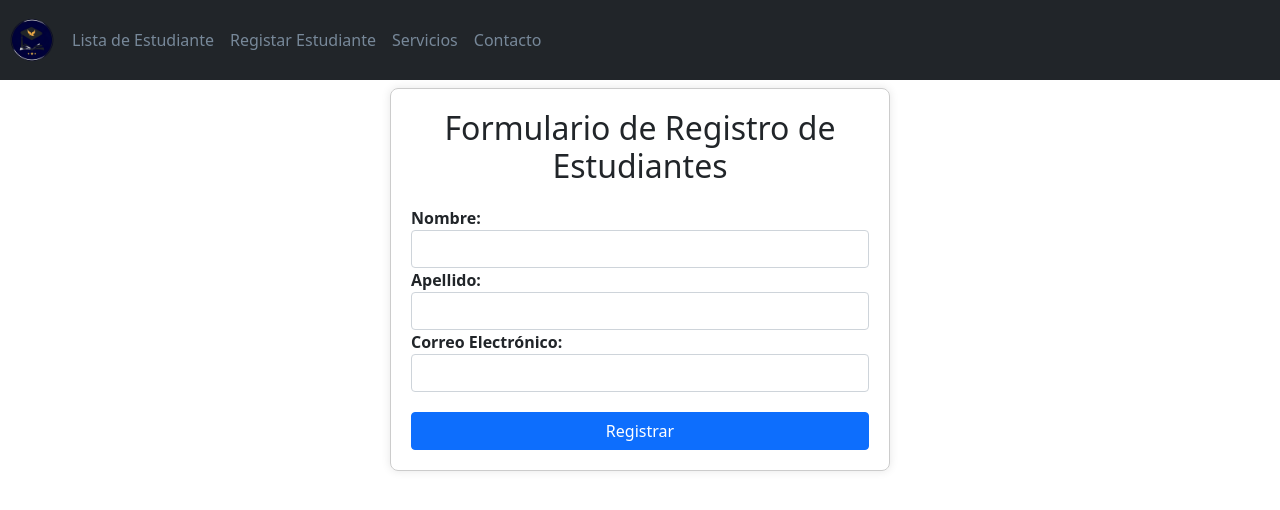
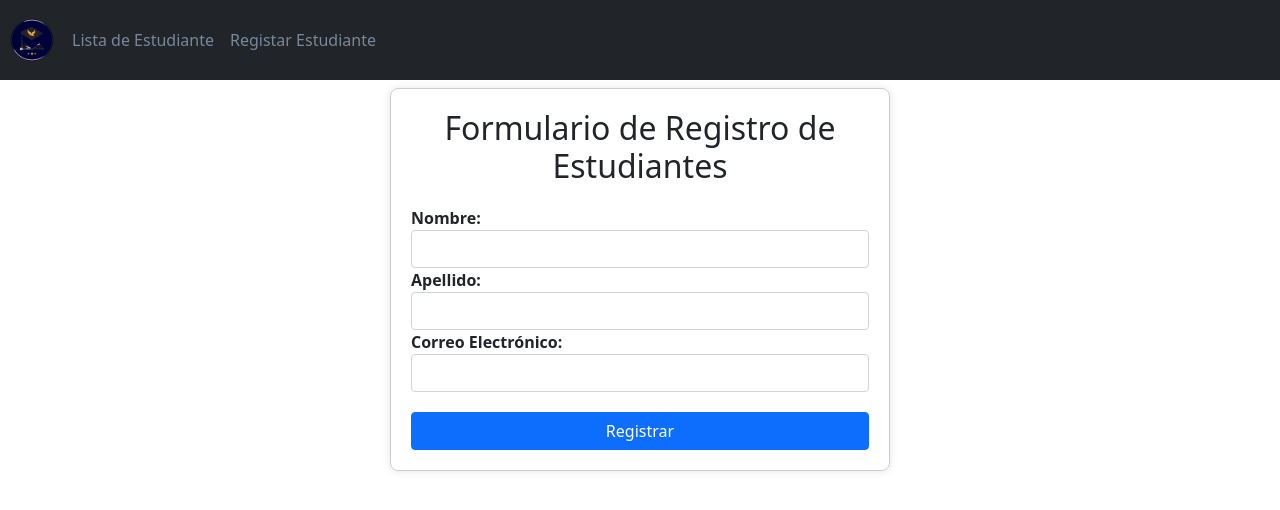
Before and after one commit to Maverickto11/Crud, an Angular app: page /registrar-alumno in a window 1280 px wide. Shown: the top 510 px of the page. Built offline with nearby package versions, Linux system fonts and the light colour scheme.

Commit message:
firebase

```diff
--- a/package.json
+++ b/package.json
@@ -18,6 +18,7 @@
     "@angular/platform-browser": "^16.2.0",
     "@angular/platform-browser-dynamic": "^16.2.0",
     "@angular/router": "^16.2.0",
+    "firebase": "^10.11.1",
     "jquery": "^3.7.1",
     "ngx-bootstrap": "^11.0.2",
     "rxjs": "~7.8.0",
--- a/src/app/app.component.html
+++ b/src/app/app.component.html
@@ -7,16 +7,10 @@
     <div class="collapse navbar-collapse" id="navbarNav">
         <ul class="navbar-nav ml-auto">
             <li class="nav-item">
-                <a class="nav-link" href="estudiantes">Lista de Estudiante</a>
+                <a class="nav-link" href="/estudiantes">Lista de Estudiante</a>
             </li>
             <li class="nav-item">
-                <a class="nav-link" href="registrar-alumno">Registar Estudiante</a>
-            </li>
-            <li class="nav-item">
-                <a class="nav-link" href="#">Servicios</a>
-            </li>
-            <li class="nav-item">
-                <a class="nav-link" href="#">Contacto</a>
+                <a class="nav-link" href="/registrar-alumno">Registar Estudiante</a>
             </li>
         </ul>
     </div>
--- a/src/app/app.module.ts
+++ b/src/app/app.module.ts
@@ -15,8 +15,8 @@ import { ReactiveFormsModule } from '@angular/forms';
 
 const routes: Routes = [
   {path : 'estudiantes',component:ListaEstudianteComponent},
+  {path : 'registrar-alumno',component:RegistrarAlumnoComponent},
   {path : '', redirectTo:'estudiantes', pathMatch:'full'},
-  {path : 'registrar-alumno',component:RegistrarAlumnoComponent}
 ];
 
 @NgModule({
--- a/src/app/estudiante.service.ts
+++ b/src/app/estudiante.service.ts
@@ -8,8 +8,8 @@ import { Estudiante } from './estudiante';
 })
 export class EstudianteService {
   //Lista de Estudiante del Backend
-  private ListaURL= "http://localhost:8080/api/v1/Alumno";
-  private iDURL= "http://localhost:8080/api/v1";
+  private ListaURL= "https://crud-backend-d8q9.onrender.com/api/v1/Alumno";
+  private iDURL= "https://crud-backend-d8q9.onrender.com/api/v1";
 
   constructor(private httpEstud : HttpClient) { }
 
--- a/src/app/lista-estudiante/lista-estudiante.component.html
+++ b/src/app/lista-estudiante/lista-estudiante.component.html
@@ -37,3 +37,6 @@
         </tr>
     </tbody>
 </table>
+<ng-template #noEstudiantes>
+  <p>No se encontraron estudiantes.</p>
+</ng-template>
```
Also changed, not shown: firebase.json (added), 2 other files (tests, documents, lock files or other folders).
